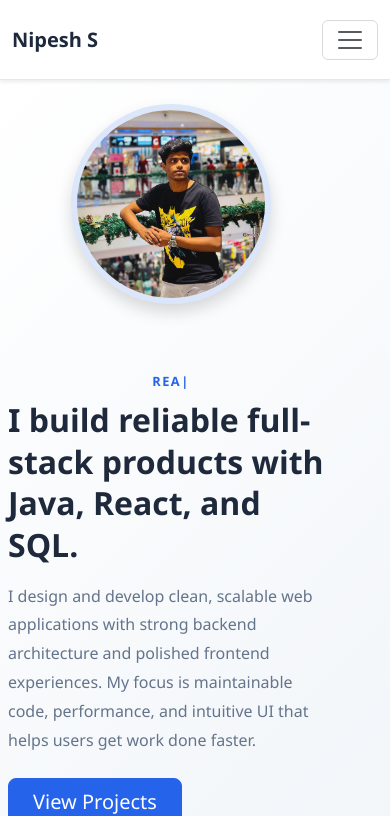
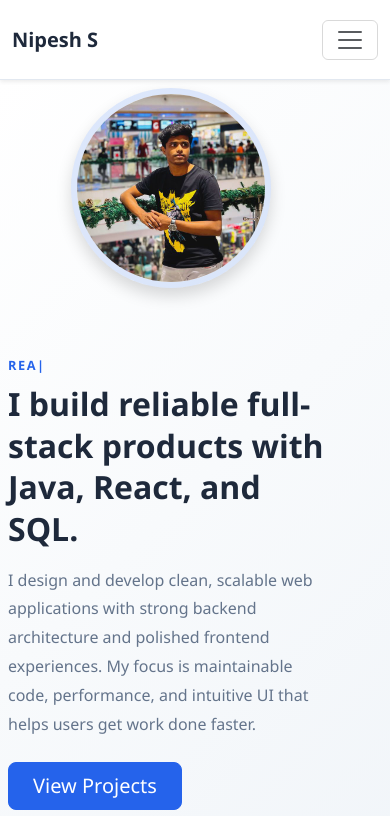
Before and after one commit to NipeshS/Portfolio, a React (Vite) app: page / in a window 390 px wide. Shown: the top 816 px of the page. Built offline with nearby package versions, Linux system fonts and the light colour scheme.

Commit message:
Adjust mobile hero top spacing and role alignment

```diff
--- a/src/styles.css
+++ b/src/styles.css
@@ -359,13 +359,13 @@ html,
 
   .hero-subtitle {
     display: block;
-    text-align: center;
+    text-align: left;
     width: 100%;
     margin-bottom: 12px;
   }
 
   .hero-section {
-    padding-top: 24px;
+    padding-top: 8px;
     padding-bottom: 24px;
   }
 
```
